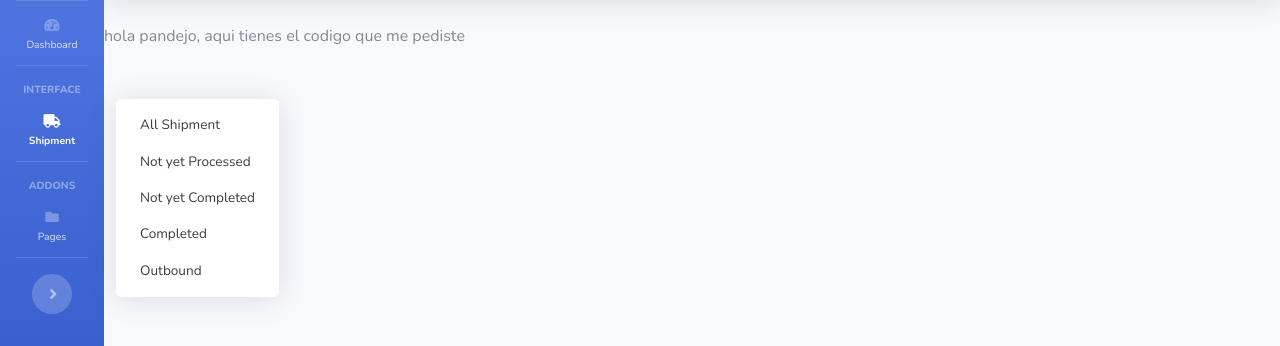
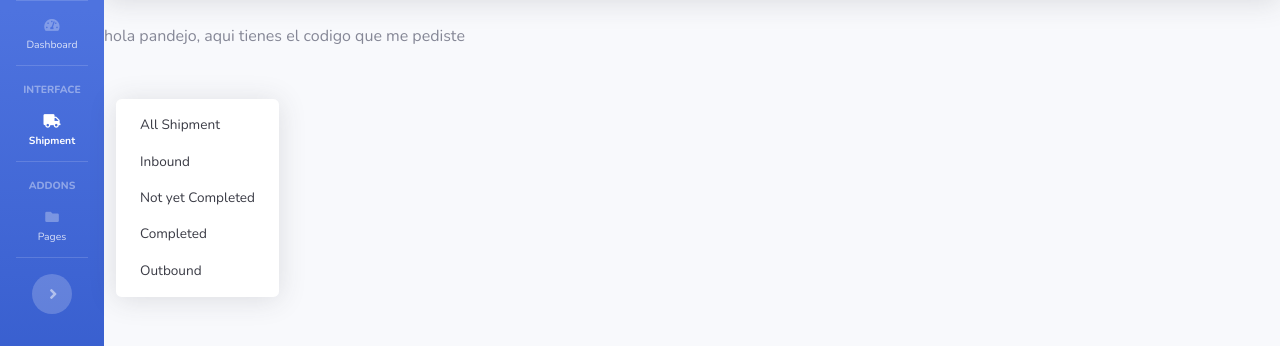
Before and after one commit to hanZ3tton/shipment_remake, a CodeIgniter app: page /shipment_remake/index.php/sample/index in a window 1280 px wide, after a click on "Shipment". Shown: the part 70-416 px from the top of the page. Run offline with CodeIgniter, Linux system fonts and the light colour scheme.

Commit message:
Sidebar update

```diff
--- a/application/views/layout/sidebar.php
+++ b/application/views/layout/sidebar.php
@@ -35,7 +35,7 @@
         <div id="collapseUtilities" class="collapse" aria-labelledby="headingUtilities" data-parent="#accordionSidebar">
             <div class="bg-white py-2 collapse-inner rounded">
                 <a class="collapse-item" href="<?= base_url('app/shipment/index') ?>">All Shipment</a>
-                <a class="collapse-item" href="<?= base_url('app/shipment/sub_inbound') ?>">Not yet Processed</a>
+                <a class="collapse-item" href="<?= base_url('app/shipment/sub_inbound') ?>">Inbound</a>
                 <a class="collapse-item" href="<?= base_url('app/shipment/order') ?>">Not yet Completed</a>
                 <a class="collapse-item" href="<?= base_url('app/shipment/completed') ?>">Completed</a>
                 <a class="collapse-item" href="<?= base_url('app/shipment/outbound') ?>">Outbound</a>
```
